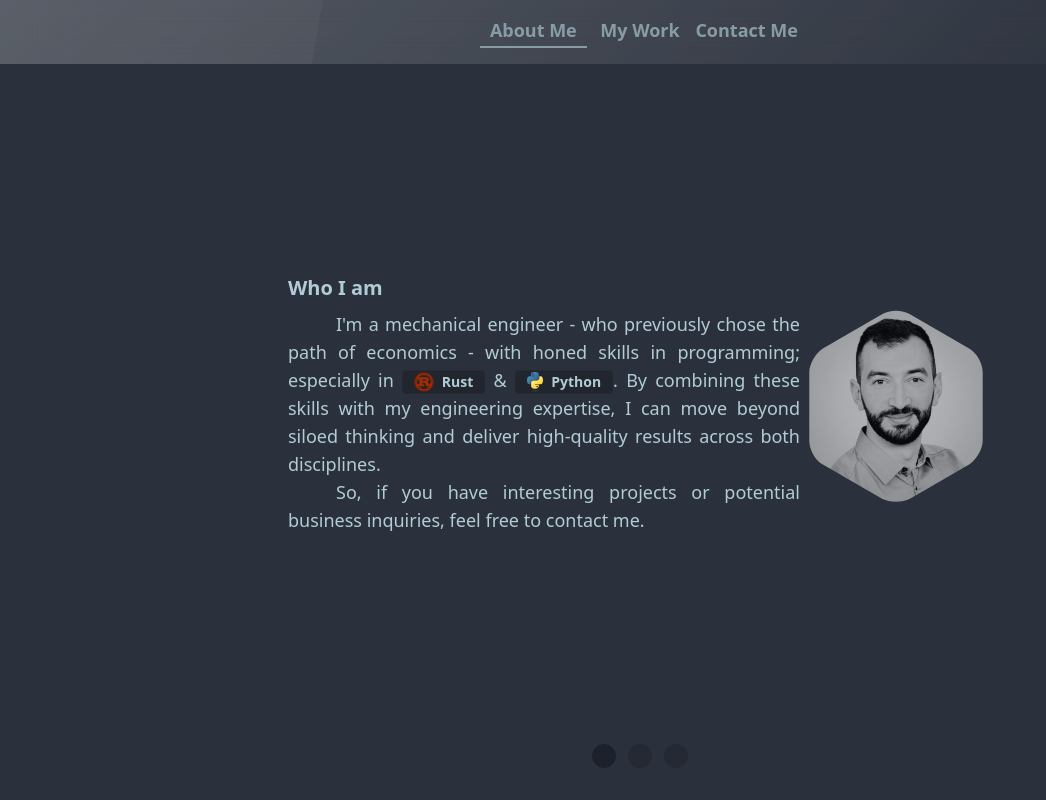
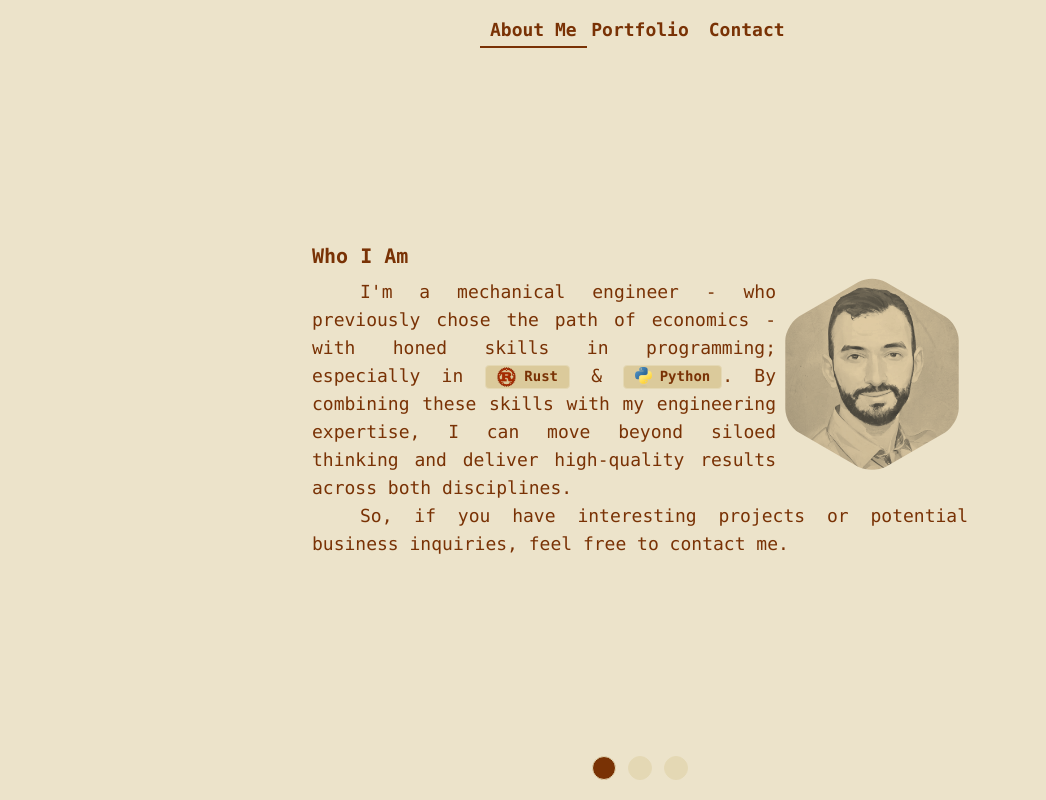
Before and after one commit to FatihDmrcn/FatihDmrcn.github.io, a SvelteKit app: page / in a window 1280 px wide. Shown: the whole page, without its empty margins (0-1046 px from the left). Built offline with nearby package versions, Linux system fonts and the light colour scheme.

Commit message:
testing new style

```diff
--- a/src/app.css
+++ b/src/app.css
@@ -1,4 +1,4 @@
 @import "tailwindcss";
 @plugin "daisyui" {
-    themes: dim --default;
+    themes: retro --default;
 }
--- a/src/lib/components/btn_carousel.svelte
+++ /dev/null
@@ -1,14 +0,0 @@
-<script lang="ts">
-    let { id, length, pos }: { id: string; length: number; pos: number } =
-        $props();
-</script>
-
-<div class="flex w-full justify-center gap-3">
-    {#each Array(length + 1) as _, i}
-        <a
-            aria-label="test"
-            href={`#${id}_${i}`}
-            class="btn btn-xs btn-circle {pos == i ? 'btn-neutral' : ''}"
-        ></a>
-    {/each}
-</div>
--- a/src/lib/components/card_container.svelte
+++ b/src/lib/components/card.svelte
@@ -1,14 +1,10 @@
 <script lang="ts">
     import type { Snippet } from "svelte";
 
-    let {
-        id,
-        title,
-        children,
-    }: { id: string; title: string; children: Snippet } = $props();
+    let { title, children }: { title: string; children: Snippet } = $props();
 </script>
 
-<div {id} class="carousel-item box-border w-full card card-sm sm:card-lg">
+<div class="card card-sm sm:card-lg w-full h-fit">
     <div class="card-body">
         <div class="card-title sm:text-xl">{title}</div>
         <div class="sm:text-lg">
--- /dev/null
+++ b/src/lib/components/carousel_h.svelte
@@ -0,0 +1,36 @@
+<script lang="ts">
+    import type { Snippet } from "svelte";
+
+    let {
+        children,
+        id,
+        length,
+    }: { children: Snippet; id: string; length: number } = $props();
+
+    let pos = $state(0);
+
+    export function onscroll(
+        event: UIEvent & { currentTarget: EventTarget & HTMLElement },
+    ) {
+        const element = event.currentTarget;
+        let a = element.scrollLeft; // actual position for scrollLeft
+        let b = element.scrollWidth - element.clientWidth; // max. value for scrollLeft
+        pos = Math.round((a / b) * length);
+    }
+</script>
+
+<div
+    class="flex-1 carousel carousel-horizontal overflow-y-hidden w-full items-center"
+    {onscroll}
+>
+    {@render children()}
+</div>
+<div class="navbar justify-center gap-3">
+    {#each Array(length + 1) as _, i}
+        <a
+            aria-label="test"
+            href={`#${id}_${i}`}
+            class="btn btn-xs btn-circle {pos == i ? 'bg-base-content' : ''}"
+        ></a>
+    {/each}
+</div>
--- /dev/null
+++ b/src/lib/components/slide_h.svelte
@@ -0,0 +1,12 @@
+<script lang="ts">
+    import type { Snippet } from "svelte";
+
+    let { id, children }: { id: string; children: Snippet } = $props();
+</script>
+
+<div
+    {id}
+    class="carousel-item box-border w-full h-full items-center justify-center px-2 sm:px-6"
+>
+    {@render children()}
+</div>
--- a/src/lib/components/page_container.svelte
+++ b/src/lib/components/slide_v.svelte
@@ -6,7 +6,7 @@
 
 <div
     {id}
-    class="carousel-item box-border flex-col h-full w-full items-center justify-center pt-16 pb-8"
+    class="carousel-item box-border h-full w-full items-center justify-center flex-col pt-16"
 >
     {@render children()}
 </div>
--- a/src/lib/index.ts
+++ /dev/null
@@ -1,9 +0,0 @@
-export function scroll_horizontal(
-    event: UIEvent & { currentTarget: EventTarget & HTMLElement }, length: number
-): number {
-    const element = event.currentTarget;
-    let a = element.scrollLeft; // actual position for scrollLeft
-    let b = element.scrollWidth - element.clientWidth; // max. value for scrollLeft
-    let pos = Math.round((a / b) * length);
-    return pos
-}
--- a/src/routes/+layout.svelte
+++ b/src/routes/+layout.svelte
@@ -5,8 +5,8 @@
 
     const colors = [
         "var(--color-base-100)",
-        "var(--color-base-200)",
-        "var(--color-base-300)",
+        "var(--color-base-100)",
+        "var(--color-base-100)",
     ];
     const length = 2;
     let scroll = $state(0);
@@ -28,18 +28,16 @@
 </script>
 
 <main
-    class="flex flex-col h-dvh w-dvw relative items-center"
+    class="flex flex-col h-svh w-svw relative items-center font-mono"
     style="background-color: color-mix(in srgb, {c1}, {c2} {p2}%);"
 >
-    <div
-        class="absolute top-0 left-0 navbar flex-col glass justify-center shadow-none opacity-70"
-    >
+    <div class="absolute top-0 left-0 navbar justify-center">
         <div
             class="relative w-xs grid grid-cols-3 justify-items-center pb-1 text-lg font-semibold"
         >
             <a href="#about_me">About Me</a>
-            <a href="#my_work">My Work</a>
-            <a href="#contact_me">Contact Me</a>
+            <a href="#portfolio">Portfolio</a>
+            <a href="#contact">Contact</a>
             <div
                 class="absolute bottom-0 w-1/3 h-0.5 bg-base-content"
                 style="left: calc(var(--container-xs) * {scroll});"
@@ -48,7 +46,7 @@
     </div>
     <div
         onscroll={scroll_color}
-        class="flex-1 max-w-3xl carousel carousel-vertical sm:text-lg"
+        class="flex-1 max-w-3xl carousel carousel-vertical overflow-x-hidden sm:text-lg"
     >
         {@render children()}
     </div>
--- a/src/routes/+page.svelte
+++ b/src/routes/+page.svelte
@@ -1,12 +1,13 @@
 <script lang="ts">
-    import { scroll_horizontal } from "$lib";
-    import PageContainer from "$lib/components/page_container.svelte";
-    import CardContainer from "$lib/components/card_container.svelte";
-    import BtnCarousel from "$lib/components/btn_carousel.svelte";
+    import CarouselH from "$lib/components/carousel_h.svelte";
+    import SlideH from "$lib/components/slide_h.svelte";
+    import SlideV from "$lib/components/slide_v.svelte";
+    import Card from "$lib/components/card.svelte";
+
     import Badge from "$lib/components/badge.svelte";
     import LiAcademia from "$lib/components/li_academia.svelte";
 
-    import profile from "$lib/fig/profile.jpg";
+    import profile from "$lib/fig/profile_drawing.jpg";
 
     import cargo from "$lib/logos/cargo.png";
     import actixweb from "$lib/logos/actixweb.png";
@@ -30,26 +31,19 @@
     import pandas from "$lib/logos/pandas.svg";
     import pytorch from "$lib/logos/pytorch.svg";
     import matplotlib from "$lib/logos/matplotlib.svg";
-
-    const len_01 = 2;
-    let pos_01 = $state(0);
 </script>
 
 <svelte:head>
     <title>Fatih Demircan</title>
 </svelte:head>
 
-<PageContainer id={"about_me"}>
-    <div
-        class="flex-1 carousel w-full items-center"
-        onscroll={(e) => {
-            pos_01 = scroll_horizontal(e, len_01);
-        }}
-    >
-        <CardContainer id={"about_me_0"} title={"Who I am"}>
+<SlideV id={"about_me"}>
+    <CarouselH id={"about_me"} length={2}>
+        <SlideH id={"about_me_0"}>
+            <Card title={"Who I Am"}>
                 <div class="avatar float-right">
                     <div class="mask mask-hexagon opacity-80 w-30 sm:w-48">
-                    <img class="" src={profile} alt="profile" />
+                        <img class="sepia" src={profile} alt="profile" />
                     </div>
                 </div>
                 <div class="text-justify indent-6 sm:indent-12">
@@ -57,18 +51,20 @@
                     economics - with honed skills in programming; especially in
                     <Badge src={rust} name={"Rust"} /> &
                     <Badge src={python} name={"Python"} />. By combining these
-                skills with my engineering expertise, I can move beyond siloed
-                thinking and deliver high-quality results across both
+                    skills with my engineering expertise, I can move beyond
+                    siloed thinking and deliver high-quality results across both
                     disciplines.
                 </div>
                 <div class="text-justify indent-6 sm:indent-12">
                     So, if you have interesting projects or potential business
                     inquiries, feel free to contact me.
                 </div>
-        </CardContainer>
-        <CardContainer id={"about_me_1"} title={"What I use"}>
+            </Card>
+        </SlideH>
+        <SlideH id={"about_me_1"}>
+            <Card title={"What I Use"}>
                 <ul class="list">
-                <li class="list-row">
+                    <li class="list-row font-semibold">
                         Applications
                         <div
                             class="list-col-wrap flex flex-row flex-wrap gap-1 sm:gap-2"
@@ -81,7 +77,7 @@
                             <Badge src={kicad} name={"KiCad"} />
                         </div>
                     </li>
-                <li class="list-row">
+                    <li class="list-row font-semibold">
                         Languages
                         <div
                             class="list-col-wrap flex flex-row flex-wrap gap-1 sm:gap-2"
@@ -91,7 +87,7 @@
                             <Badge src={ts} name={"TypeScript"} />
                         </div>
                     </li>
-                <li class="list-row">
+                    <li class="list-row font-semibold">
                         Packages / Frameworks
                         <div
                             class="list-col-wrap flex flex-row flex-wrap gap-1 sm:gap-2"
@@ -113,8 +109,10 @@
                         </div>
                     </li>
                 </ul>
-        </CardContainer>
-        <CardContainer id={"about_me_2"} title={"My background"}>
+            </Card>
+        </SlideH>
+        <SlideH id={"about_me_2"}>
+            <Card title={"My Background"}>
                 <ul class="list sm:text-lg">
                     <LiAcademia
                         degree={"M.Sc. Mechanical Engineering"}
@@ -129,15 +127,20 @@
                         university={"University of Cologne"}
                     />
                 </ul>
-        </CardContainer>
-    </div>
-    <BtnCarousel id="about_me" length={2} pos={pos_01} />
-</PageContainer>
+            </Card>
+        </SlideH>
+    </CarouselH>
+</SlideV>
 
-<PageContainer id={"my_work"}>
+<SlideV id={"portfolio"}>
+    <CarouselH id={"portfolio"} length={3}>
+        <SlideH id={"portfolio_0"}>Soon to be updated!</SlideH>
+        <SlideH id={"portfolio_1"}>Soon to be updated!</SlideH>
+        <SlideH id={"portfolio_2"}>Soon to be updated!</SlideH>
+        <SlideH id={"portfolio_3"}>Soon to be updated!</SlideH>
+    </CarouselH>
+</SlideV>
+
+<SlideV id={"contact"}>
     <h1>Soon to be updated!</h1>
-</PageContainer>
-
-<PageContainer id={"contact_me"}>
-    <h1>Soon to be updated!</h1>
-</PageContainer>
+</SlideV>
```
Lines whose indentation alone changed are shown as unchanged.
